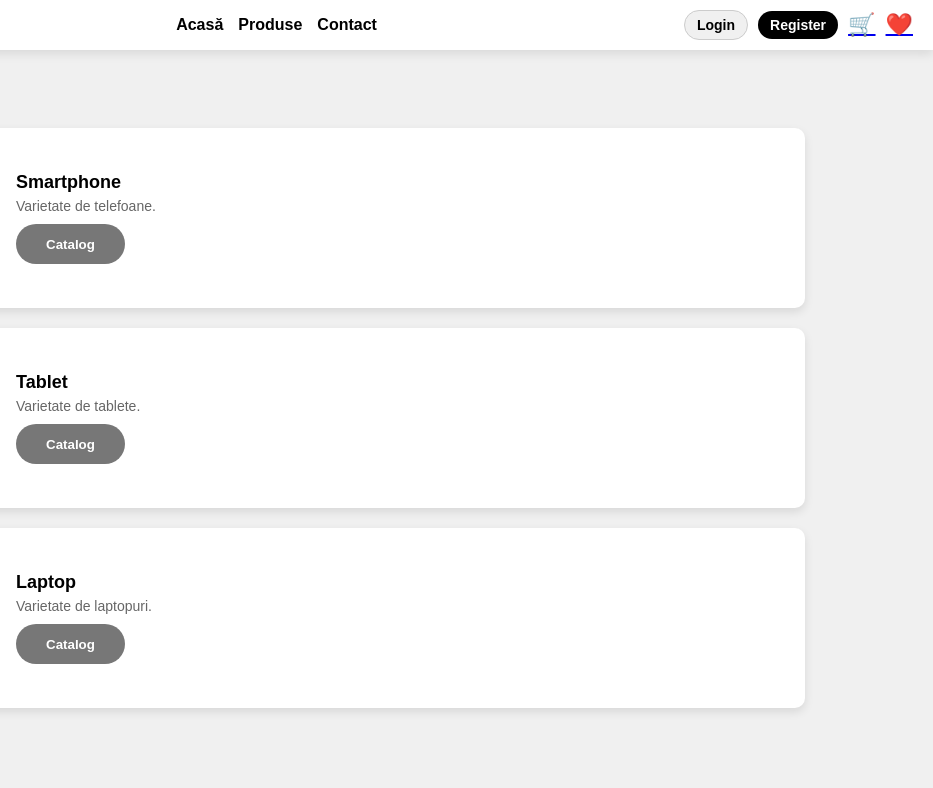
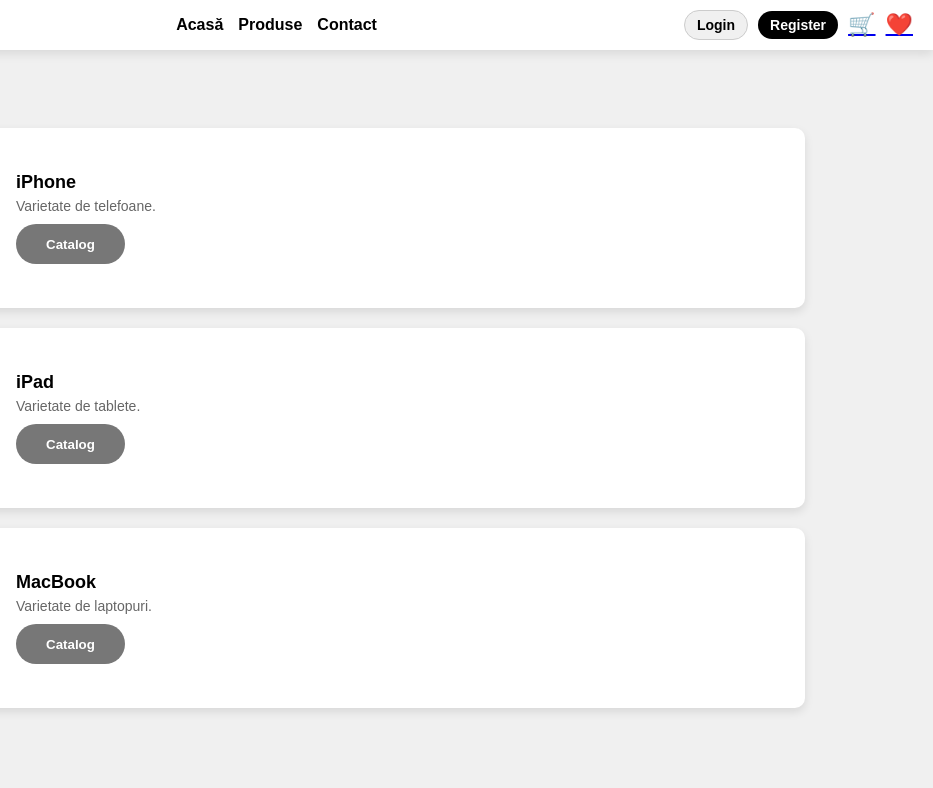
Before and after one commit to eugen-12/JSWEBPR, a website built with Vite: page index.html in a window 1280 px wide. Shown: the top 788 px of the page, 347-1280 px from the left. Built offline with nearby package versions, Linux system fonts and the light colour scheme.

Commit message:
Update product images to Apple devices

```diff
--- a/index.html
+++ b/index.html
@@ -29,27 +29,27 @@
         <h2>Catalog</h2>
 
         <div class="product">
-            <img src="https://images.pexels.com/photos/1092644/pexels-photo-1092644.jpeg" alt="Smartphone">
+            <img src="https://images.pexels.com/photos/5750001/pexels-photo-5750001.jpeg" alt="iPhone">
             <div class="product-info">
-                <h3>Smartphone</h3>
+                <h3>iPhone</h3>
                 <p>Varietate de telefoane.</p>
                 <button>Catalog</button>
             </div>
         </div>
 
         <div class="product">
-            <img src="https://images.pexels.com/photos/1334597/pexels-photo-1334597.jpeg" alt="Tablet">
+            <img src="https://images.pexels.com/photos/1334598/pexels-photo-1334598.jpeg" alt="iPad">
             <div class="product-info">
-                <h3>Tablet</h3>
+                <h3>iPad</h3>
                 <p>Varietate de tablete.</p>
                 <button>Catalog</button>
             </div>
         </div>
 
         <div class="product">
-            <img src="https://images.pexels.com/photos/18105/pexels-photo.jpg" alt="Laptop">
+            <img src="https://images.pexels.com/photos/434346/pexels-photo-434346.jpeg" alt="MacBook">
             <div class="product-info">
-                <h3>Laptop</h3>
+                <h3>MacBook</h3>
                 <p>Varietate de laptopuri.</p>
                 <button>Catalog</button>
             </div>
```
